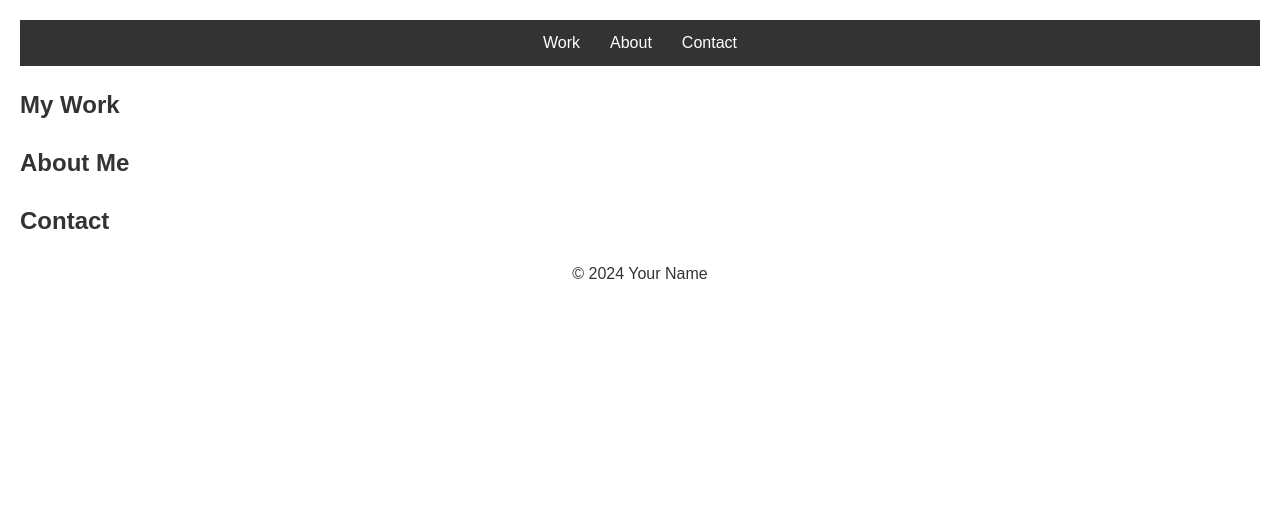
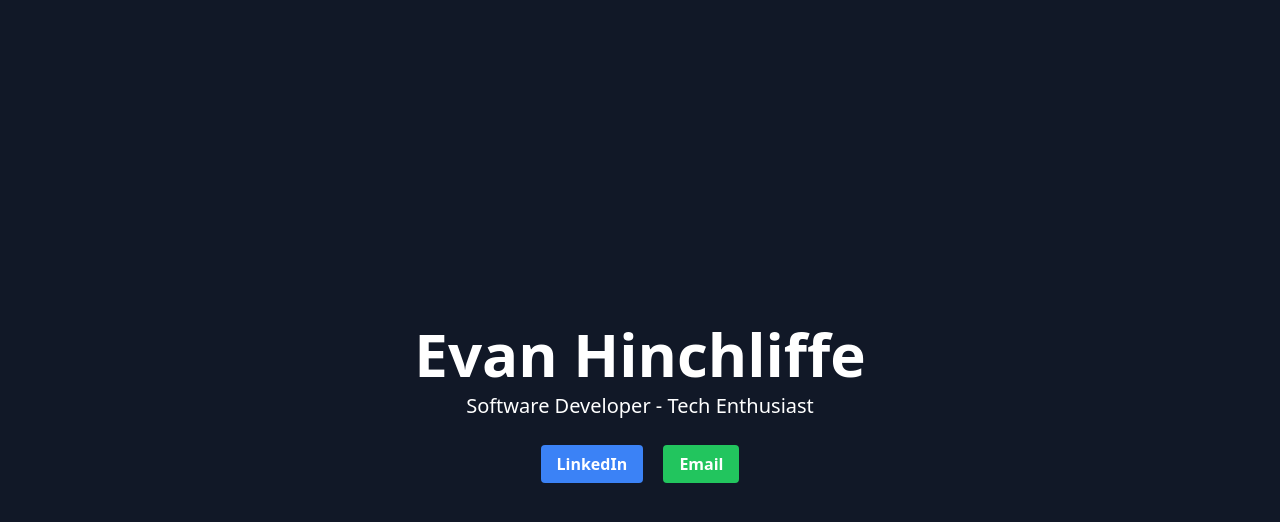
Before and after one commit to ehinchli/ehinchli.github.io, a website: page index.html in a window 1280 px wide. Drawn offline with Linux system fonts and the light colour scheme.

Commit message:
tailwind

```diff
--- a/index.html
+++ b/index.html
@@ -1,40 +1,19 @@
-
-
 <!DOCTYPE html>
 <html lang="en">
 <head>
-  <meta charset="UTF-8">
-  <meta name="viewport" content="width=device-width, initial-scale=1.0">
-  <title>My Portfolio</title>
-  <link rel="icon" href="favicon.svg" type="image/svg+xml">
-  <link rel="stylesheet" href="style.css">
+    <meta charset="UTF-8">
+    <meta name="viewport" content="width=device-width, initial-scale=1.0">
+    <title>Evan Hinchliffe</title>
+    <link href="output.css" rel="stylesheet">
 </head>
-<body>
-<header>
-  <nav>
-    <ul>
-      <li><a href="#work">Work</a></li>
-      <li><a href="#about">About</a></li>
-      <li><a href="#contact">Contact</a></li>
-    </ul>
-  </nav>
-</header>
-<main>
-  <section id="work">
-    <h2>My Work</h2>
-    <!-- Add your work samples here -->
-  </section>
-  <section id="about">
-    <h2>About Me</h2>
-    <p><!-- Your about me text --></p>
-  </section>
-  <section id="contact">
-    <h2>Contact</h2>
-    <!-- Contact form or information -->
-  </section>
-</main>
-<footer>
-  <p>&copy; 2024 Your Name</p>
-</footer>
+<body class="bg-gray-900 text-white">
+<div class="flex flex-col items-center justify-center min-h-screen">
+    <h1 class="text-6xl font-bold mb-2 animate-fadeIn">Evan Hinchliffe</h1>
+    <p class="text-xl mb-8 animate-fadeIn">Software Developer  -  Tech Enthusiast</p>
+    <div class="space-x-4 animate-slideUp">
+        <a href="https://www.linkedin.com/in/evanmhinchliffe/" target="_blank" class="bg-blue-500 hover:bg-blue-700 text-white font-bold py-2 px-4 rounded">LinkedIn</a>
+        <a href="mailto:eh@evanh.org" class="bg-green-500 hover:bg-green-700 text-white font-bold py-2 px-4 rounded">Email</a>
+    </div>
+</div>
 </body>
 </html>
--- /dev/null
+++ b/input.css
@@ -0,0 +1,20 @@
+@tailwind base;
+@tailwind components;
+@tailwind utilities;
+
+
+@keyframes fadeIn {
+    from { opacity: 0; }
+    to { opacity: 1; }
+}
+.animate-fadeIn {
+    animation: fadeIn 1s ease-out;
+}
+
+@keyframes slideUp {
+    from { transform: translateY(20px); opacity: 0; }
+    to { transform: translateY(0); opacity: 1; }
+}
+.animate-slideUp {
+    animation: slideUp 1s ease-out;
+}
--- a/style.css
+++ /dev/null
@@ -1,63 +0,0 @@
-/* Reset */
-* {
-    margin: 0;
-    padding: 0;
-    box-sizing: border-box;
-}
-
-body {
-    font-family: 'Arial', sans-serif;
-    line-height: 1.6;
-    color: #333;
-    padding: 20px;
-}
-
-header {
-    background: #333;
-    color: #fff;
-    padding: 10px 20px;
-    position: sticky;
-    top: 0;
-    z-index: 1000;
-}
-
-header nav ul {
-    list-style: none;
-    display: flex;
-    justify-content: center;
-}
-
-header nav ul li {
-    margin: 0 15px;
-}
-
-header nav ul li a {
-    color: #fff;
-    text-decoration: none;
-}
-
-main {
-    margin-top: 20px;
-}
-
-section {
-    margin-bottom: 20px;
-}
-
-#work {
-    display: grid;
-    grid-template-columns: repeat(auto-fit, minmax(320px, 1fr));
-    gap: 20px;
-}
-
-#work img {
-    width: 100%;
-    height: auto;
-}
-
-footer {
-    text-align: center;
-    margin-top: 20px;
-}
-
-/* Add more styles as needed */
--- /dev/null
+++ b/tailwind.config.js
@@ -0,0 +1,11 @@
+module.exports = {
+    mode: 'jit',
+    theme: {
+        extend: {},
+    },
+    variants: {
+        extend: {},
+    },
+    plugins: [],
+    content: ['./index.html', './src/**/*.{vue,js,ts,jsx,tsx}'],
+};
```
Also changed, not shown: package.json (added, +8 -0 lines), output.css (added), 1 other file.
